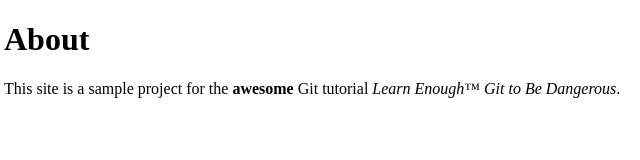
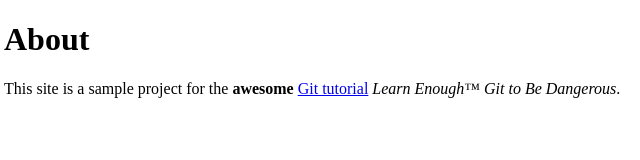
Before and after one commit to joelenfield/git-test, a plain HTML site: page about.html in a window 1280 px wide. Shown: the full height of the page, 4-644 px from the left. Drawn offline with Linux system fonts and the light colour scheme.

Commit message:
Add link to About file

```diff
--- a/about.html
+++ b/about.html
@@ -6,7 +6,7 @@
   <body>
     <h1>About</h1>
     <p>
-      This site is a sample project for the <strong>awesome</strong> Git tutorial <em>Learn Enough™ Git to Be Dangerous</em>.
+      This site is a sample project for the <strong>awesome</strong> <a href="http://learnenough.com/git-tutorial">Git tutorial</a> <em>Learn Enough™ Git to Be Dangerous</em>.
     </p>
   </body>
 </html>
```
